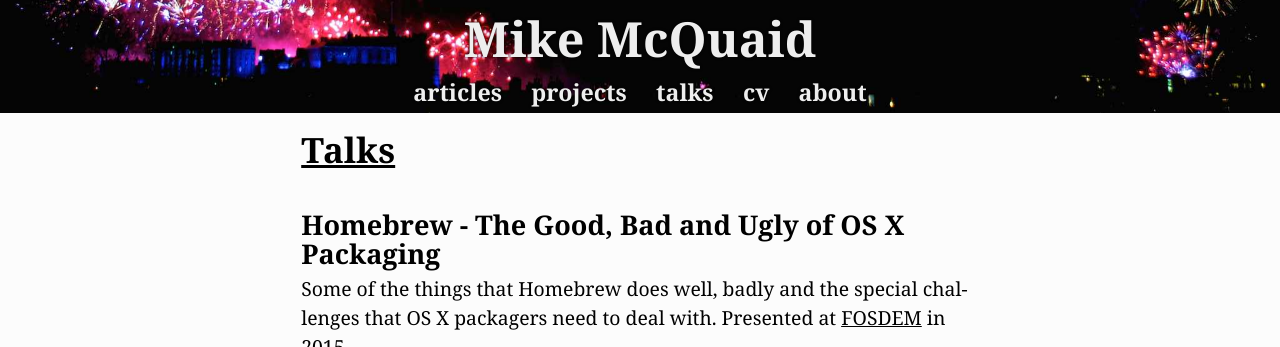
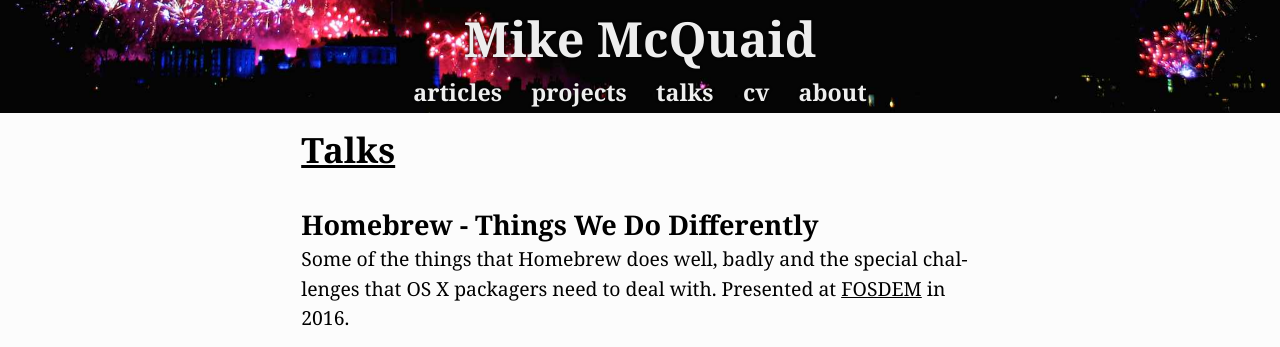
Before and after one commit to MikeMcQuaid/mikemcquaid.com, a Jekyll site: the page built from talks.markdown, in a window 1280 px wide and 900 px high, cut to the strip 0-347 px from the top of the window. Built offline with Jekyll 4.4.1, drawn with Linux system fonts in a browser that asks for light colours.

Commit message:
talks: add FOSDEM 2016 talk.

```diff
--- a/talks.markdown
+++ b/talks.markdown
@@ -3,6 +3,13 @@
 layout: page
 ---
 <noscript>**Please enable JavaScript to view slides.**</noscript>
+
+### Homebrew - Things We Do Differently
+Some of the things that Homebrew does well, badly and the special challenges that OS X packagers need to deal with. Presented at [FOSDEM](https://fosdem.org) in 2016.
+
+<iframe width="678" height="408" src="//www.youtube.com/embed/dIGQPqvBub4" frameborder="0" allowfullscreen></iframe>
+
+<script async class="speakerdeck-embed" data-id="0d4ce07dabf04dad8acf39d267874e68" data-ratio="1.33333333333333" src="//speakerdeck.com/assets/embed.js"></script>
 
 ### Homebrew - The Good, Bad and Ugly of OS X Packaging
 Some of the things that Homebrew does well, badly and the special challenges that OS X packagers need to deal with. Presented at [FOSDEM](https://fosdem.org) in 2015.
```
